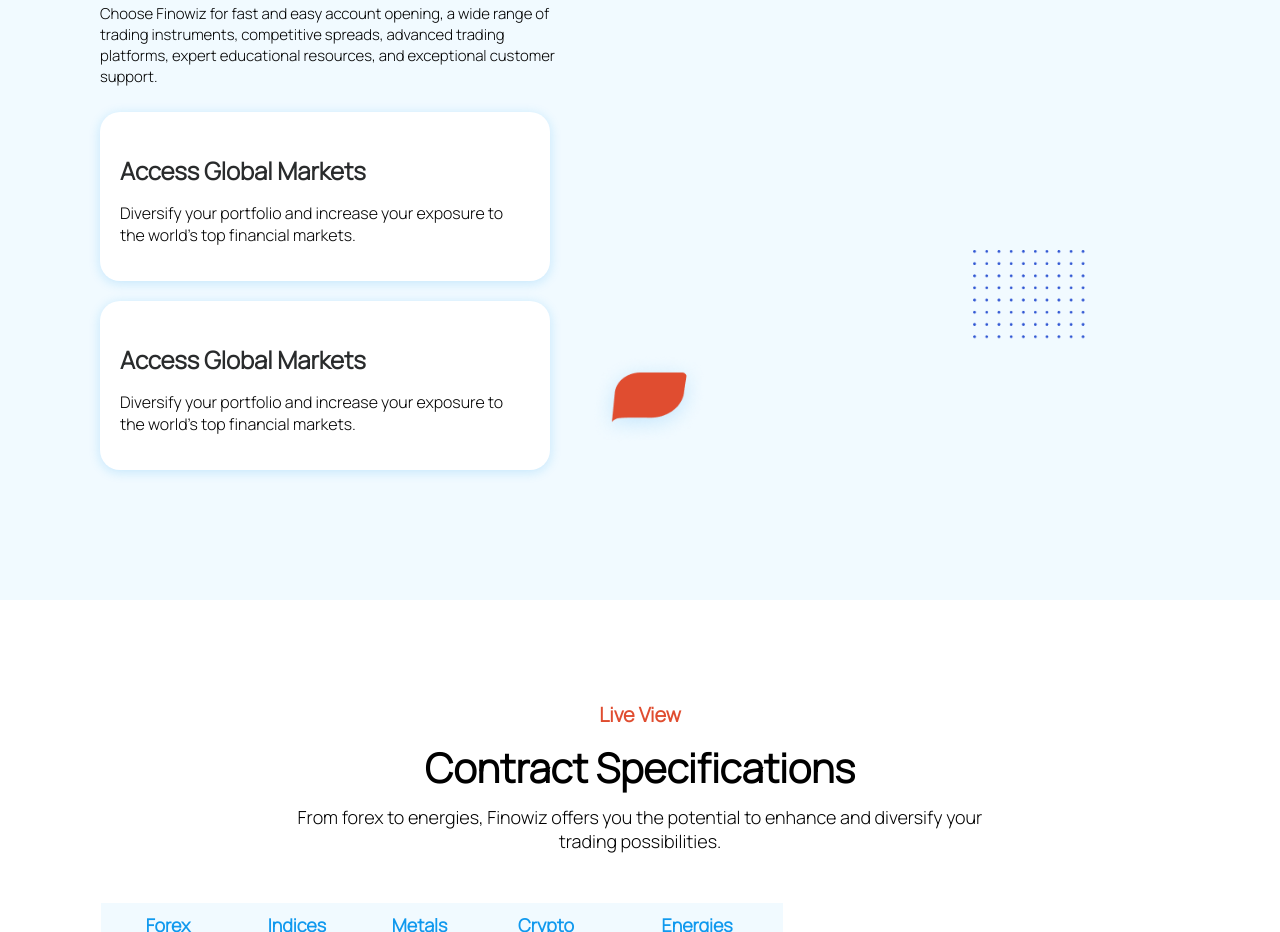
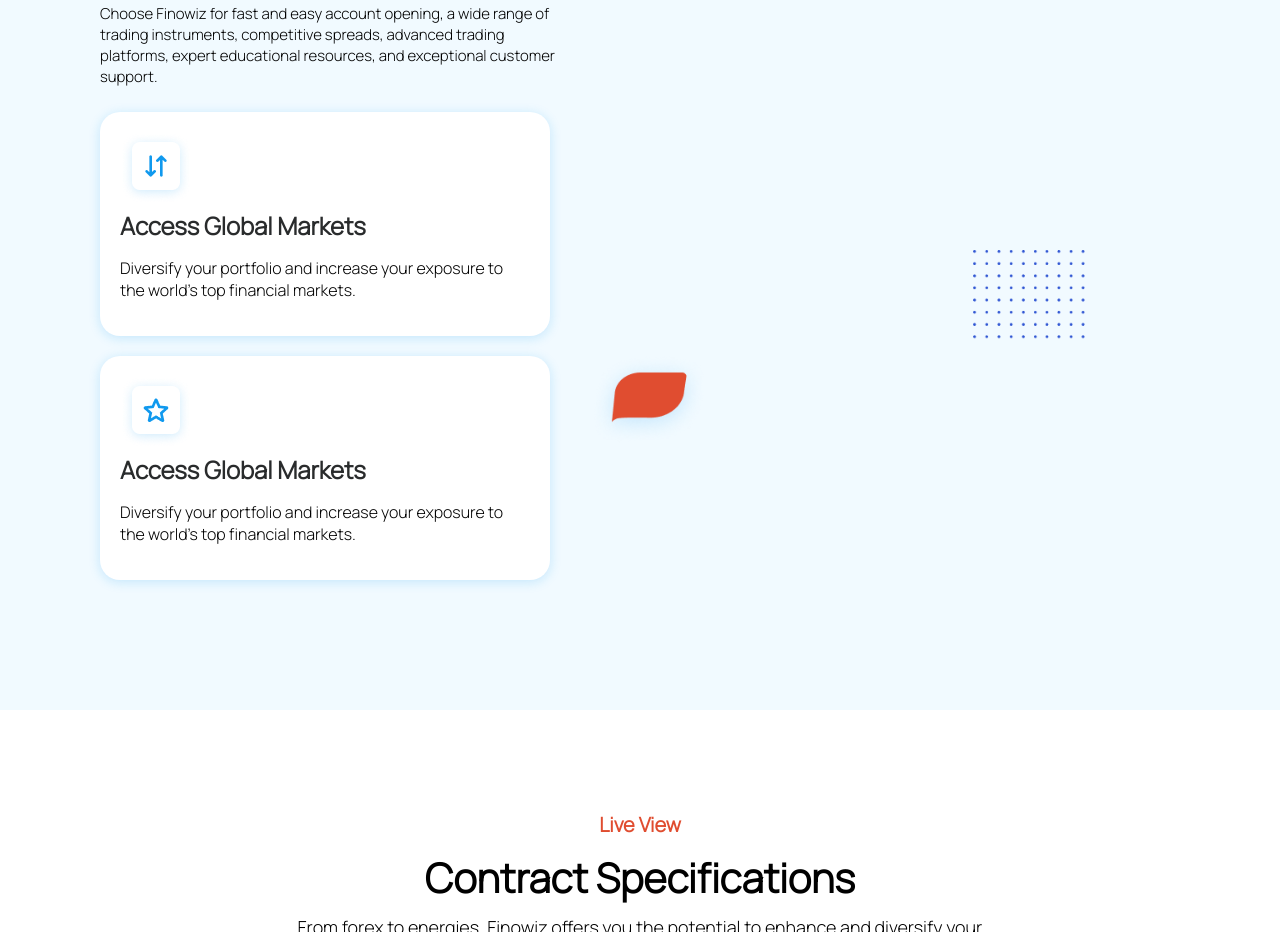
Before and after one commit to ameyjakate2001/Neolen-Frontend, a plain HTML site: page index.html in a window 1280 px wide. Shown: the part 3080-4012 px from the top of the page. Drawn offline with Linux system fonts and the light colour scheme.

Commit message:
bugs fixed-2

```diff
--- a/index.html
+++ b/index.html
@@ -111,7 +111,7 @@
             support.
           </p>
           <div class='info-dabba'>
-            <img src="./icon-1.png" alt='' />
+            <img src="./images/icon-1.png" alt='' />
 
             <h4 >Access Global Markets</h4>
             <p>
@@ -120,14 +120,14 @@
             </p>
           </div>
           <div class='info-dabba'>
-            <img src="./icon-2.png" alt='' />
+            <img src="./images/icon-2.png" alt='' />
             <h4 >Access Global Markets</h4>
             <p>
               Diversify your portfolio and increase your exposure to the world's
               top financial markets.
             </p>
           </div>
-        </div>
+          </div>
         <div class='pic-2-dabba'>
           <img src="./images/info-pic.png" alt='' />
         </div>
```
